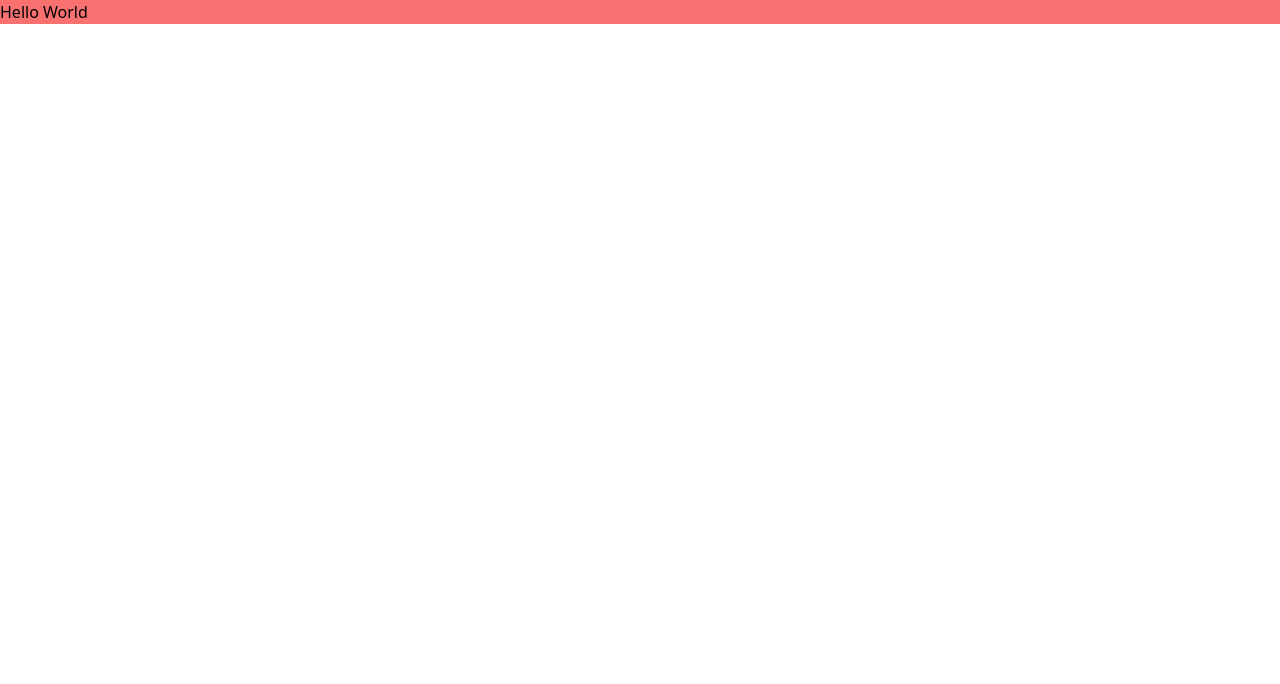
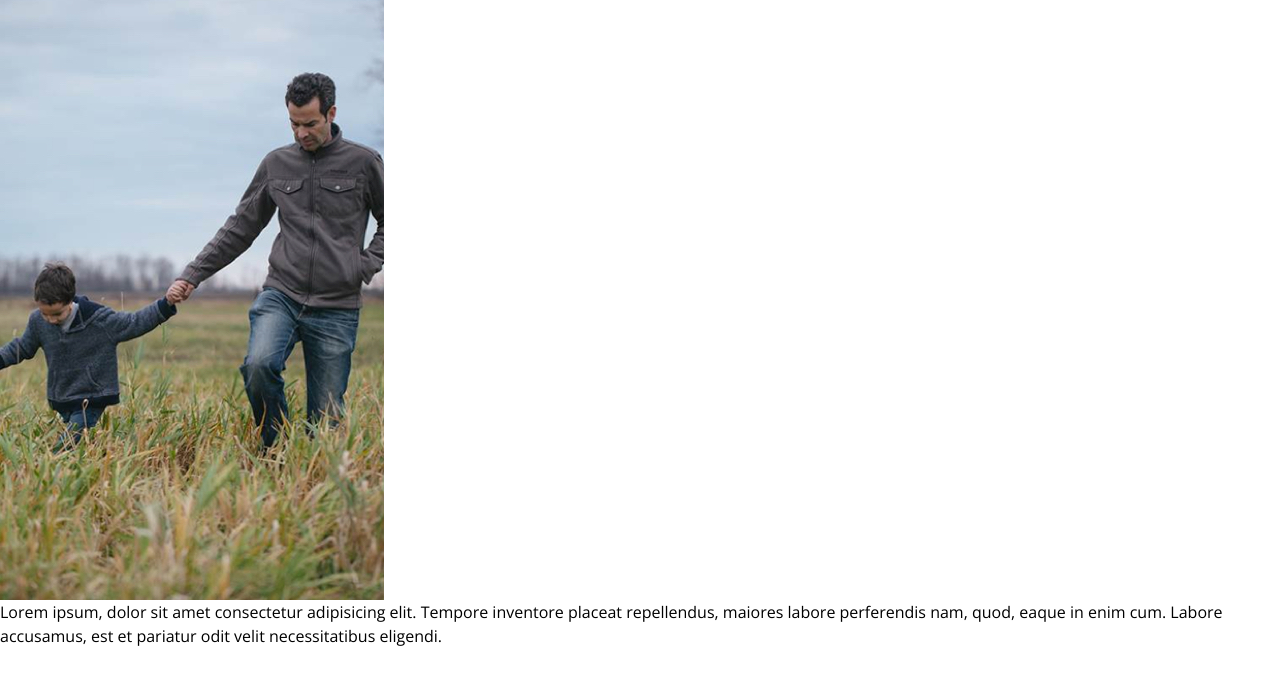
Before and after one commit to eveepaul/filta-test, a website built with Vite: page index.html in a window 1280 px wide. Built offline with nearby package versions, Linux system fonts and the light colour scheme.

Commit message:
test: font open sans and image src to check in github pages

```diff
--- a/index.html
+++ b/index.html
@@ -5,10 +5,24 @@
     <link rel="icon" type="image/svg+xml" href="/vite.svg" />
     <meta name="viewport" content="width=device-width, initial-scale=1.0" />
     <title>Test</title>
+
+    <link rel="preconnect" href="https://fonts.googleapis.com">
+    <link rel="preconnect" href="https://fonts.gstatic.com" crossorigin>
+    <link href="https://fonts.googleapis.com/css2?family=Open+Sans:ital,wght@0,300;0,400;0,500;0,600;0,700;0,800;1,300;1,400;1,500;1,600;1,700;1,800&display=swap" rel="stylesheet">
   </head>
   <body>
     <div id="app">
-      <main class="bg-red-400">Hello World</main>
+      <main class="container">
+        <sectio class="">
+          <img src="assets/component-01/Image-01.jpg" alt="image 1"/>
+          <p class="font-family-open">
+            Lorem ipsum, dolor sit amet consectetur adipisicing elit. Tempore inventore placeat repellendus, maiores labore perferendis nam, quod, eaque in enim cum. Labore accusamus, est et pariatur odit velit necessitatibus eligendi.
+          </p>
+        </section>
+        <section>
+
+        </section>
+      </main>
     </div>
     <script type="module" src="/main.js"></script>
   </body>
--- a/style.css
+++ b/style.css
@@ -1,3 +1,8 @@
 @tailwind base;
 @tailwind components;
 @tailwind utilities;
+
+
+.font-family-open {
+    font-family: "Open Sans";
+}
```
Also changed, not shown: README.md (added), assets/component-01/Image-01.jpg (added), assets/component-01/Image-01@2x.jpg (added), assets/component-01/Image-02.jpg (added), assets/component-01/Image-02@2x.jpg (added), assets/component-01/Image-03.jpg (added), assets/component-01/Image-03@2x.jpg (added), assets/component-02/Image-01.jpg (added), assets/component-02/Image-01@2x.jpg (added), assets/component-02/Image-02.jpg (added), assets/component-02/Image-02@2x.jpg (added), assets/component-02/Image-03.jpg (added), assets/component-02/Image-03@2x.jpg (added).
